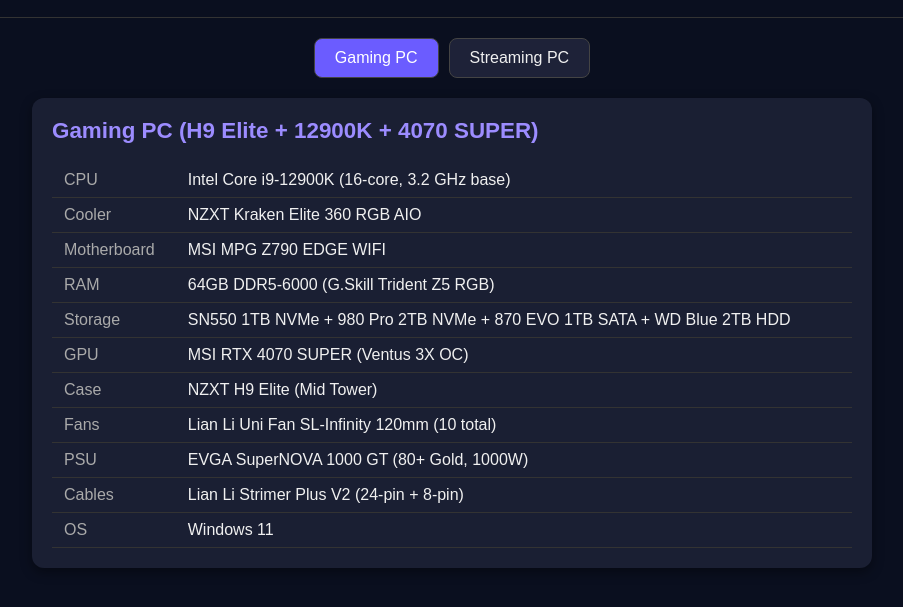
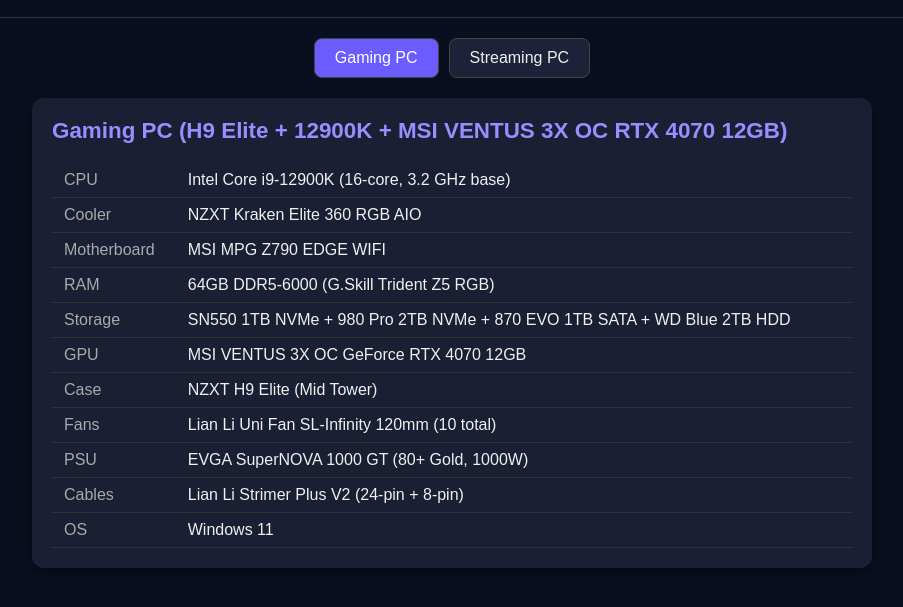
Before and after one commit to b4nsheeg4mer/New-Dual-PC-Showcase-, a plain HTML site: page index.html in a window 1280 px wide. Shown: the part 77-684 px from the top of the page, without its empty margins (188-1091 px from the left). Drawn offline with Linux system fonts and the light colour scheme.

Commit message:
Update index.html

```diff
--- a/index.html
+++ b/index.html
@@ -92,14 +92,14 @@
   </div>
 
   <div id="gaming" class="panel active">
-    <h2>Gaming PC (H9 Elite + 12900K + 4070 SUPER)</h2>
+    <h2>Gaming PC (H9 Elite + 12900K + MSI VENTUS 3X OC RTX 4070 12GB)</h2>
     <table>
       <tr><th>CPU</th><td>Intel Core i9-12900K (16-core, 3.2 GHz base)</td></tr>
       <tr><th>Cooler</th><td>NZXT Kraken Elite 360 RGB AIO</td></tr>
       <tr><th>Motherboard</th><td>MSI MPG Z790 EDGE WIFI</td></tr>
       <tr><th>RAM</th><td>64GB DDR5-6000 (G.Skill Trident Z5 RGB)</td></tr>
       <tr><th>Storage</th><td>SN550 1TB NVMe + 980 Pro 2TB NVMe + 870 EVO 1TB SATA + WD Blue 2TB HDD</td></tr>
-      <tr><th>GPU</th><td>MSI RTX 4070 SUPER (Ventus 3X OC)</td></tr>
+      <tr><th>GPU</th><td>MSI VENTUS 3X OC GeForce RTX 4070 12GB</td></tr>
       <tr><th>Case</th><td>NZXT H9 Elite (Mid Tower)</td></tr>
       <tr><th>Fans</th><td>Lian Li Uni Fan SL-Infinity 120mm (10 total)</td></tr>
       <tr><th>PSU</th><td>EVGA SuperNOVA 1000 GT (80+ Gold, 1000W)</td></tr>
```
